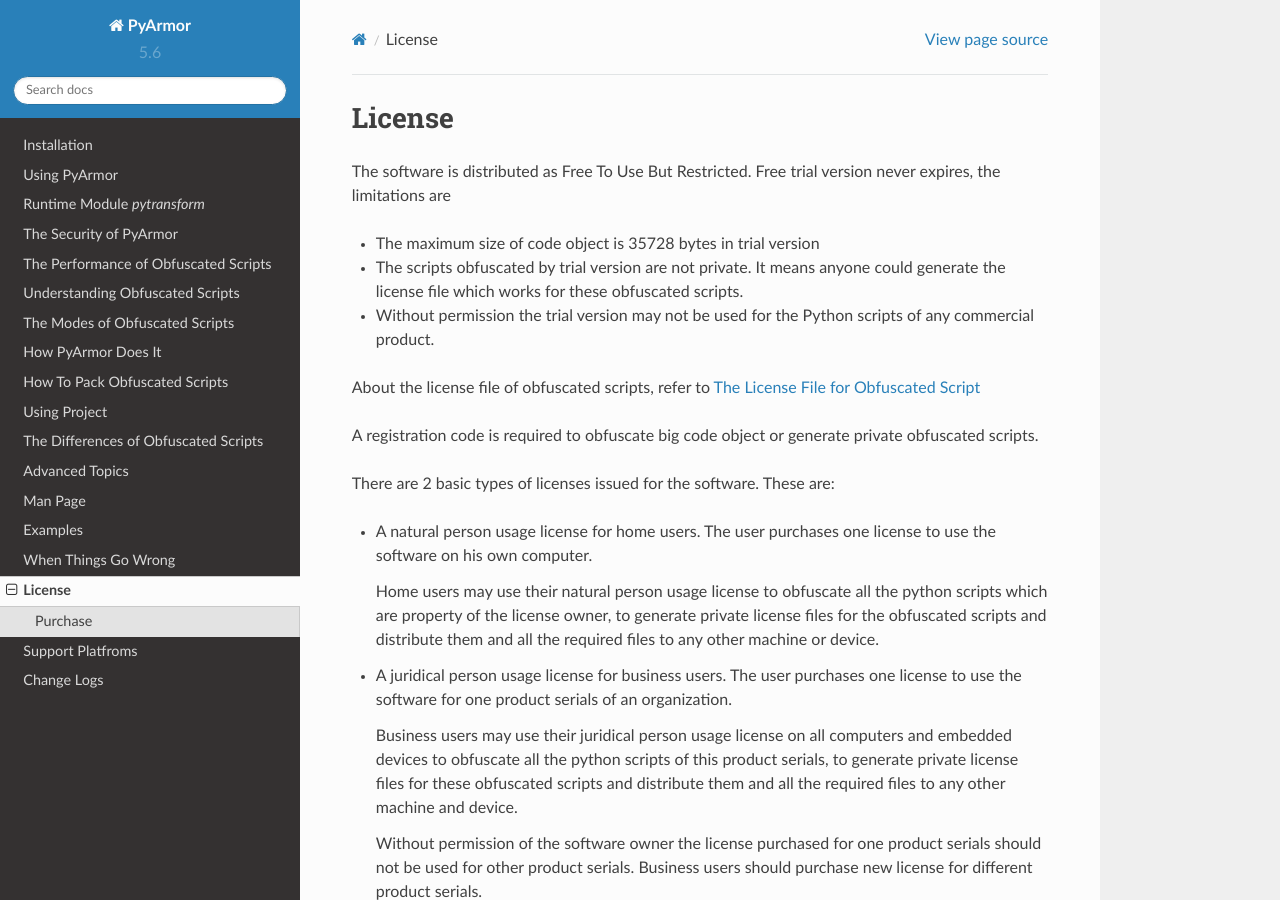
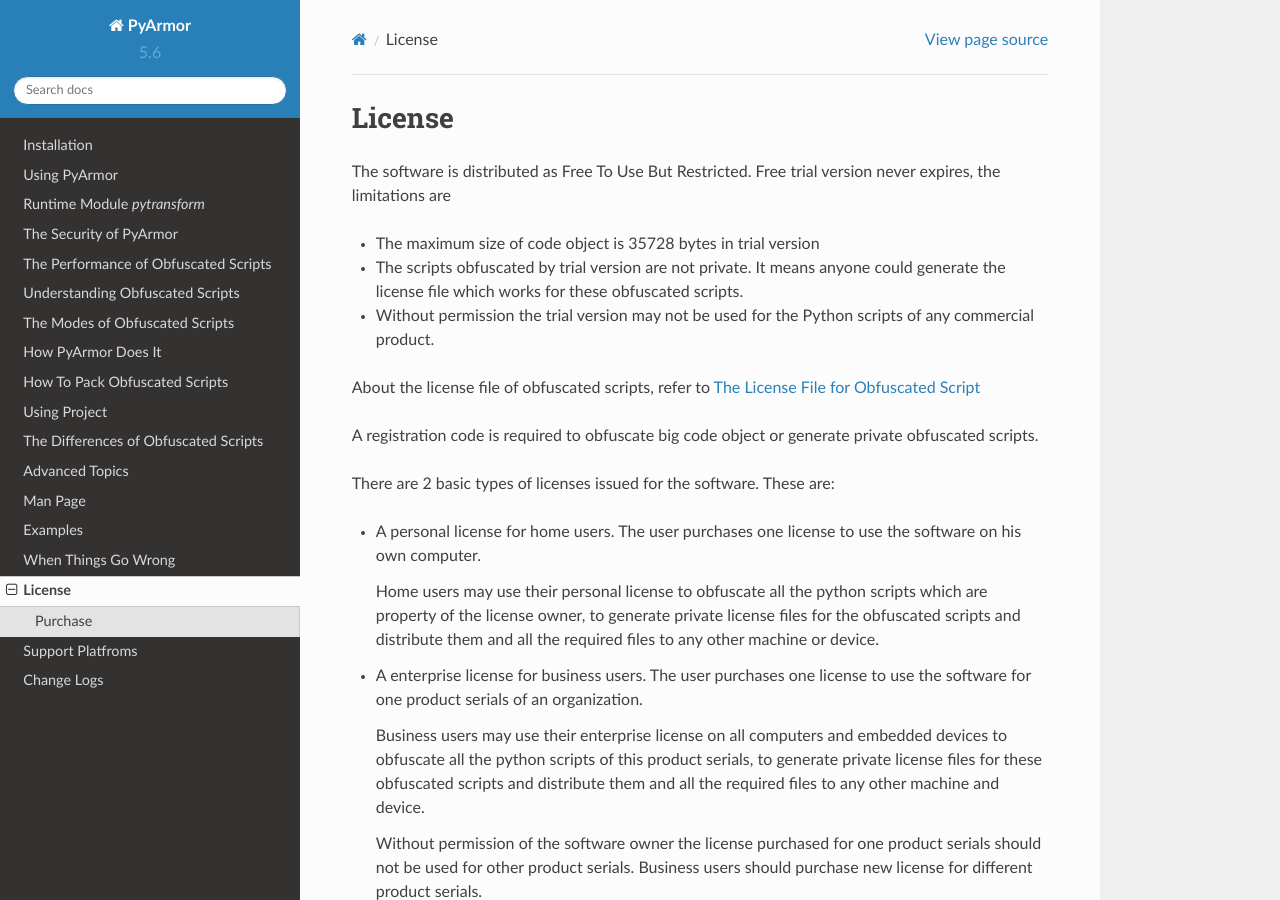
Before and after one commit to dashingsoft/pyarmor, a Sphinx documentation site: the page built from docs/license.rst, in a window 1280 px wide and 900 px high. Built offline with Sphinx 7.4.7 and the Read the Docs theme 2.0.0, drawn with Linux system fonts in a browser that asks for light colours.

Commit message:
Refine license name

```diff
--- a/docs/license.rst
+++ b/docs/license.rst
@@ -21,24 +21,23 @@
 
 There are 2 basic types of licenses issued for the software. These are:
 
-* A natural person usage license for home users. The user purchases one
-  license to use the software on his own computer.
+* A personal license for home users. The user purchases one license to
+  use the software on his own computer.
 
-  Home users may use their natural person usage license to obfuscate
-  all the python scripts which are property of the license owner, to
-  generate private license files for the obfuscated scripts and
-  distribute them and all the required files to any other machine or
-  device.
+  Home users may use their personal license to obfuscate all the
+  python scripts which are property of the license owner, to generate
+  private license files for the obfuscated scripts and distribute them
+  and all the required files to any other machine or device.
 
-* A juridical person usage license for business users. The user
-  purchases one license to use the software for one product serials of
-  an organization.
+* A enterprise license for business users. The user purchases one
+  license to use the software for one product serials of an
+  organization.
 
-  Business users may use their juridical person usage license on all
-  computers and embedded devices to obfuscate all the python scripts
-  of this product serials, to generate private license files for these
-  obfuscated scripts and distribute them and all the required files to
-  any other machine and device.
+  Business users may use their enterprise license on all computers and
+  embedded devices to obfuscate all the python scripts of this product
+  serials, to generate private license files for these obfuscated
+  scripts and distribute them and all the required files to any other
+  machine and device.
 
   Without permission of the software owner the license purchased for
   one product serials should not be used for other product
```
Also changed, not shown: 1 other file.
